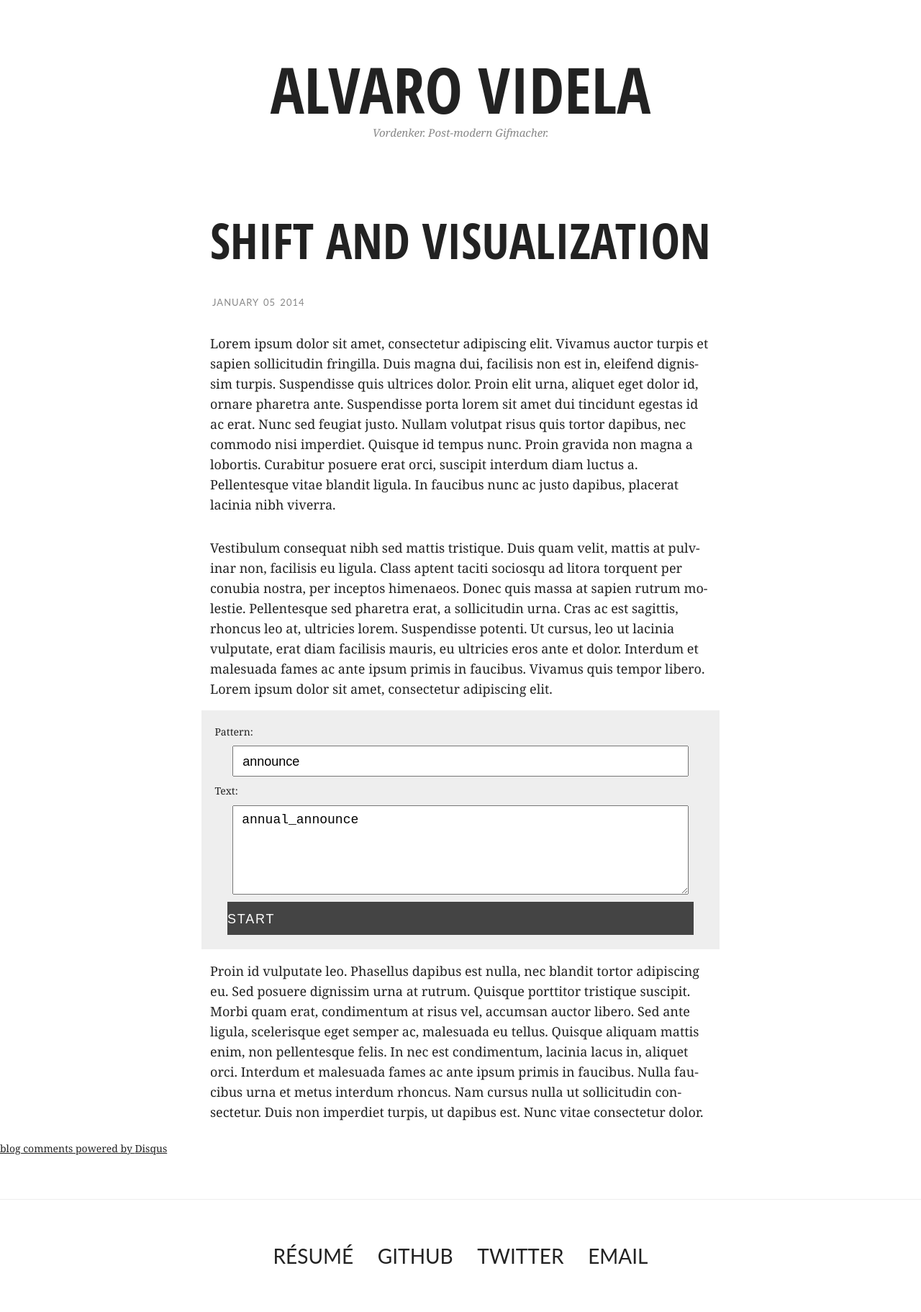
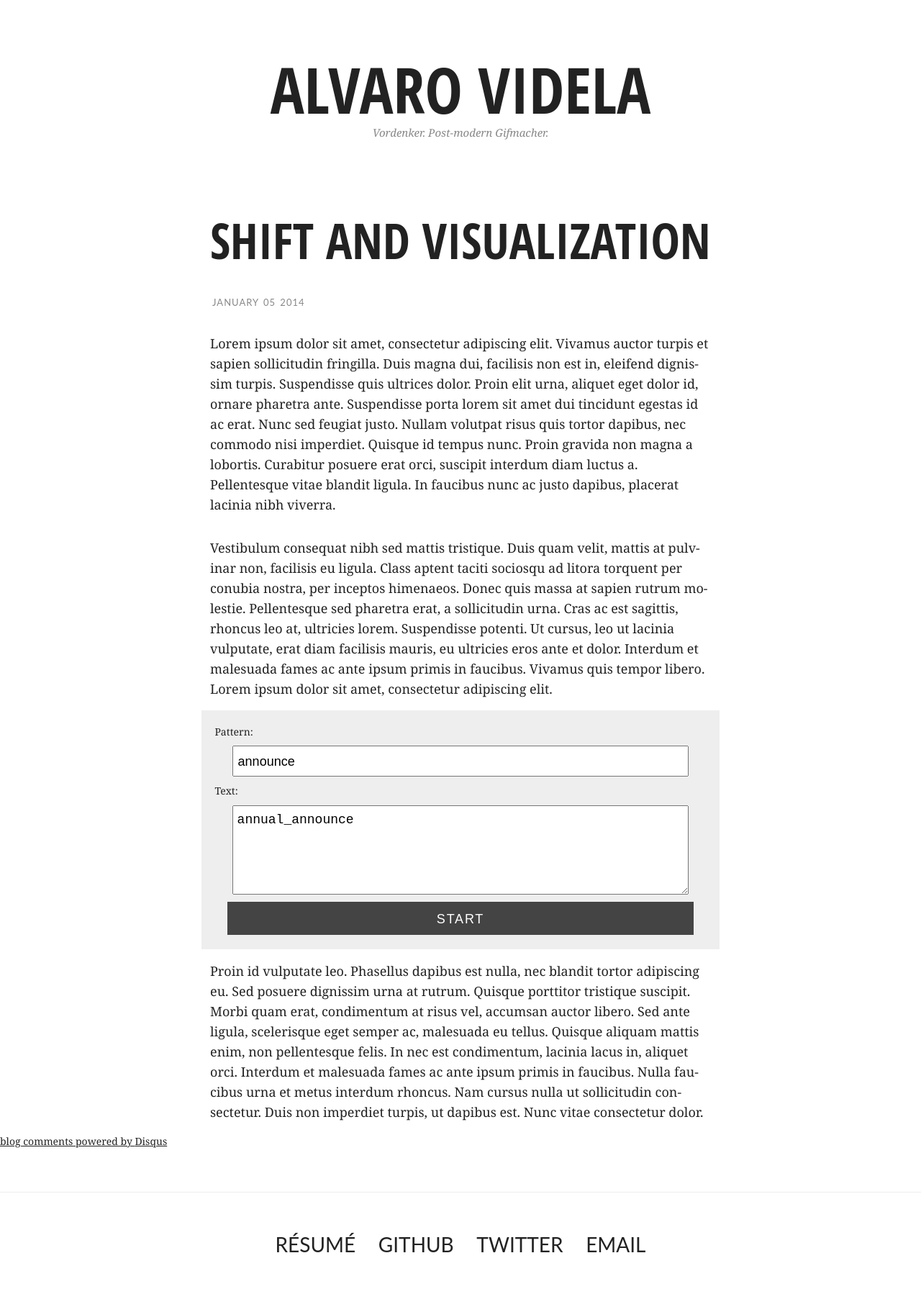
Before and after one commit to videlalvaro/videlalvaro.github.io, a Jekyll site: the page built from _posts/2014-01-05-shift-and-visualization.md, in a window 1280 px wide. Shown: the whole page at 72% size. Built offline with Jekyll 4.4.1, drawn with Linux system fonts in a browser that asks for light colours; comment, search, counter and statistics services are not loaded; after the commit the page ends 1801 px from its top, so only the background shows below that.

Commit message:
updated sand css

```diff
--- a/css/sand.css
+++ b/css/sand.css
@@ -1,16 +1,16 @@
-.shiftand {
+article .shiftand {
     overflow: visible;
     max-width: 720px;
     margin: 0 auto;
 }
-form {
+article .shiftand form {
     background: #eee;
     padding: 10px 0 20px;
     text-align: center;
     max-width: 720px;
     margin: 0 auto;
 }
-.shiftand h5 {
+article .shiftand h5 {
     font-size: 11px;
     font-family: Arial, sans-serif;
     letter-spacing: 1px;
@@ -19,22 +19,22 @@
     margin: 0;
     padding: 10px 0 5px;
 }
-label, input, textarea {
+article label, article input, article textarea {
     margin: 5px 10px;
     padding: 0.3em;
     text-align: left;
 }
 
-label {
+article label {
     display: block;
     padding: 0.3em 0.6em;
 }
-input, textarea {
+article input, article textarea {
     padding: 0.3em;
     width: 88%;
     margin: 0 4%;
 }
-input[type=submit] {
+article input[type=submit] {
     background: #444;
     color: #fff;
     margin-top: 5px;
@@ -44,33 +44,34 @@
     text-transform: uppercase;
     letter-spacing: 0.1em;
     border: 0;
+    text-align: center;
 }
-input[type=submit]:focus {
+article input[type=submit]:focus {
     background: #41983d;
     color: #fff;
     outline: none;
 }
-div {
+article .shiftand div {
     margin: 10px;
 }
-#vis_container {
+article #vis_container {
 }
-span.outer {
+article span.outer {
     display: inline-block;
     width: 1.6em;
     text-align: center;
 }
-span.inner {
+article span.inner {
     margin: 0.1em;
     border: 1px solid #ddd;
     padding: 0.1em 0;
     display: block;
 }
 
-.table, pre {
+article .table, article pre {
     font-family: monospace;
 }
-.table span {
+article .table span {
     display: inline-block;
     margin-right: 0.4em;
     border: 1px solid #ddd;
@@ -78,30 +79,30 @@
     width: 1.6em;
     text-align: center;
 }
-#text_blocks {
+article #text_blocks {
     width: auto;
     height: auto;
     overflow: visible;
     padding-top: 10px;
     max-width: 720px;
 }
-#the-haystack {
+article #the-haystack {
     position: relative;
 }
-#the-needle {
+article #the-needle {
     position: relative;
 }
-#bitrun {
+article #bitrun {
     width: auto;
     overflow: auto;
     margin-top: 60px;
     padding-top: 10px;
 }
-#bitrun ul {
+article #bitrun ul {
     margin: 0;
     padding: 0;
 }
-#bitmask {
+article #bitmask {
     float: left;
     width: 50%;
     min-width: 30%;
@@ -109,25 +110,24 @@
     margin-right: 30px;
 }
 
-#match-run {
+article #match-run {
     float: left;
 }
 
-#text_blocks {
+article #text_blocks {
 }
 
-ul {
+article .shiftand ul {
     list-style-type: none;
 }
 
-li {
+article .shiftand li {
     margin: 6px 1px;
 }
 
-li span {
+article .shiftand li span {
     margin-right:0;
 }
-
-.hidden {
+article .shiftand .hidden {
     display: none;
 }
```
